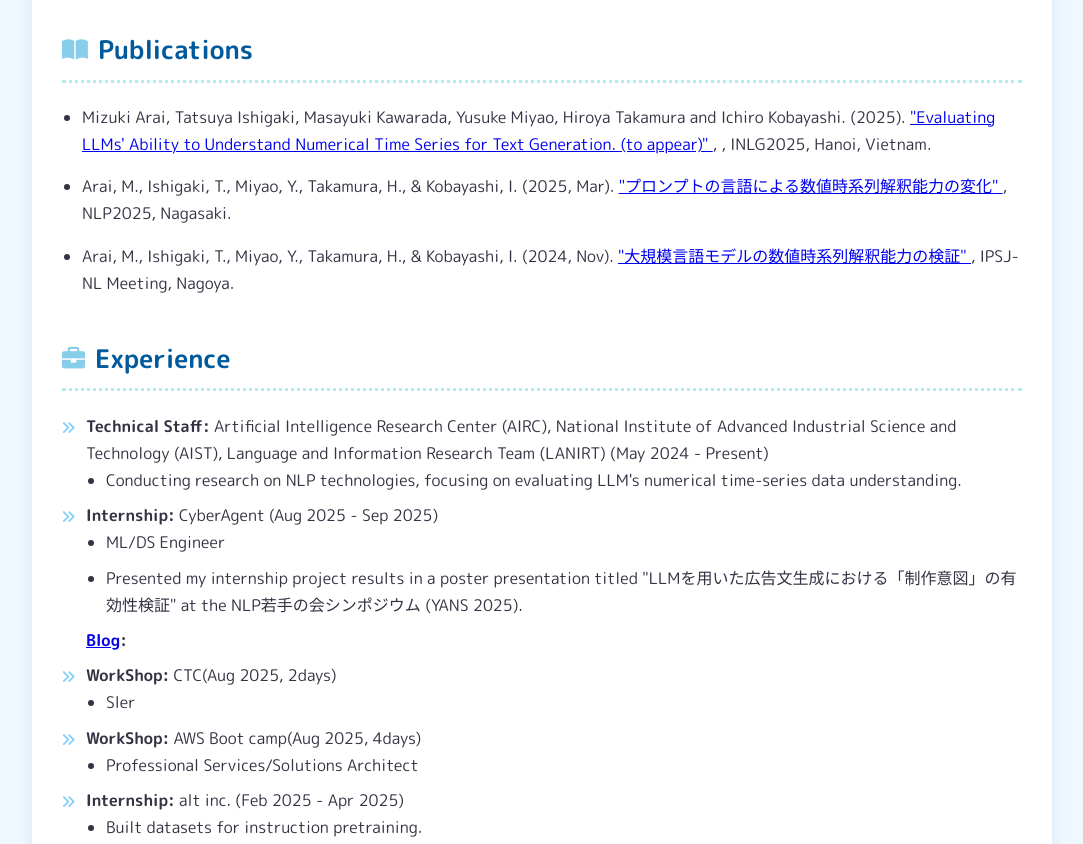
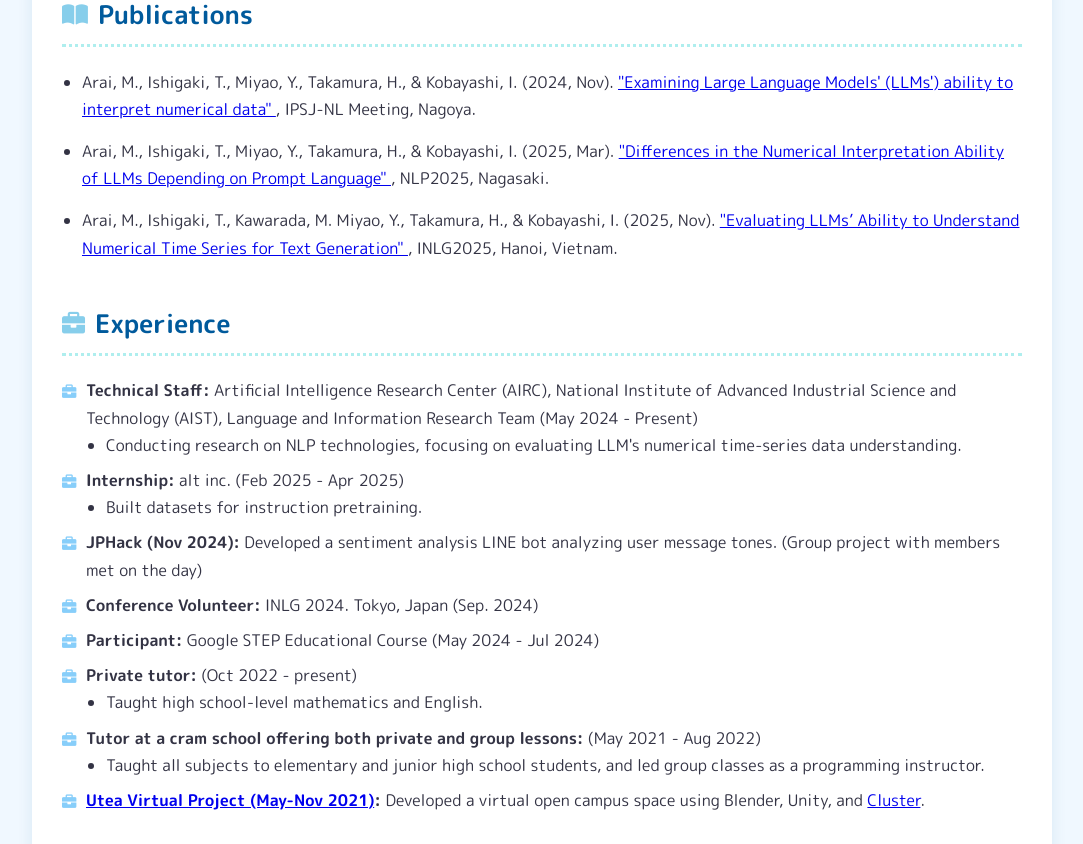
Before and after one commit to chiwacco/chiwacco.github.io, a plain HTML site: page index.html in a window 1280 px wide. Shown: the part 1605-2449 px from the top of the page, without its empty margins (98-1181 px from the left). Drawn offline with Linux system fonts and the light colour scheme.

Commit message:
25/11/21

```diff
--- a/index.html
+++ b/index.html
@@ -8,17 +8,16 @@
     <link rel="preconnect" href="https://fonts.gstatic.com" crossorigin>
     <link href="https://fonts.googleapis.com/css2?family=M+PLUS+Rounded+1c:wght@400;700&display=swap" rel="stylesheet">
     <link rel="stylesheet" href="https://cdnjs.cloudflare.com/ajax/libs/font-awesome/6.0.0-beta3/css/all.min.css">
-    <link rel="stylesheet" href="https://cdnjs.cloudflare.com/ajax/libs/font-awesome/5.15.4/css/all.min.css">
-    <link rel="stylesheet" href="https://cdnjs.cloudflare.com/ajax/libs/font-awesome/6.0.0/css/all.min.css">
 
     <style>
+        /* ライトブルー基調にアレンジしたスタイル */
         body {
             font-family: 'M PLUS Rounded 1c', sans-serif;
             line-height: 1.7;
             margin: 0;
             padding: 0;
-            background-color: #F0F8FF;
-            color: #334;
+            background-color: #F0F8FF; /* AliceBlue 背景 */
+            color: #334; /* 少し濃いめの文字色 */
         }
         .container {
             max-width: 960px;
@@ -26,12 +25,12 @@
             padding: 30px;
             background-color: #fff;
             border-radius: 15px;
-            box-shadow: 0 4px 15px rgba(0, 100, 150, 0.1);
+            box-shadow: 0 4px 15px rgba(0, 100, 150, 0.1); /* 青系の影 */
         }
         header {
             text-align: center;
             padding-bottom: 1.5em;
-            border-bottom: 2px dashed #B0E0E6;
+            border-bottom: 2px dashed #B0E0E6; /* PowderBlue の点線 */
             margin-bottom: 20px;
         }
         /* プロフィール写真のスタイル */
@@ -70,7 +69,7 @@
 
         nav a {
             text-decoration: none;
-            color: #005A9C; /* DodgerBlue のリンク */
+            color: #1E90FF; /* DodgerBlue のリンク */
             padding: 10px 18px;
             display: inline-block;
             border-radius: 5px;
@@ -110,85 +109,60 @@
             padding-left: 1.5em;
             position: relative;
         }
-
-        ul li {
-            position: relative; /* ::before の position: absolute の基準 */
-            padding-left: 1.5em;
-            margin-bottom: 8px;
-            list-style: none;
-        }
-
+        /* リスト項目の前のアイコン */
         ul li::before {
-            content: '\f138'; /* デフォルトの矢印アイコン (Arrow1 ) */
+            content: '\f138'; /* Font Awesome の矢印アイコン (例) */
             font-family: 'Font Awesome 6 Free';
             font-weight: 900; /* Solid スタイル */
             color: #87CEFA; /* LightSkyBlue */
             position: absolute;
             left: 0;
-            top: 3px; /* 位置調整。フォントサイズや行の高さによって微調整 */
+            top: 3px; /* 位置調整 */
             font-size: 0.9em;
         }
-
-        #education > ul > li::before {
-            content: '\f138'; /* Arrow1 */
+        /* 特定のリストのアイコンやスタイルを調整 */
+        #publications ul li::before,
+        #experience ul > li > ul > li::before,
+        #education ul > li > ul > li::before {
+             content: none;
         }
-
-        #experience > ul > li::before {
-            content: '\f101'; /* Arrow2 (angle-double-right) */
-        }
-
-        #skills > ul > li::before {
-            content: '\f101'; /* Arrow1 */
-        }
-
-        #interests > ul > li::before {
-            content: '\f101'; /* Arrow2 (angle-double-right) */
-        }
-
-        #publications ul li::before,
-        #experience ul > li > ul > li::before, /* experience のネストされたリスト */
-        #education ul > li > ul > li::before { /* education のネストされたリスト */
-            content: none;
-        }
-
-        #publications ul li,
-        #experience ul > li > ul > li,
-        #education ul > li > ul > li {
-            padding-left: 0; /* アイコンがないので左パディングをリセット */
-            list-style: disc; /* 標準のdiscマーカーを表示 */
-            margin-left: 20px; /* 標準のリストのようにインデント */
-        }
+         #publications ul li, #experience ul > li > ul > li, #education ul > li > ul > li {
+             padding-left: 0;
+             list-style: disc;
+             margin-left: 20px;
+         }
+         /* 経験セクションのトップレベルリストにアイコン */
+         #experience > ul > li::before {
+             content: '\f0b1'; /* briefcase */
+             color: #87CEFA; /* LightSkyBlue */
+         }
+         #skills > ul > li::before {
+             content: '\f101'; /* code branch or similar */
+             color: #87CEFA;
+         }
+         #interests > ul > li::before {
+              content: '\f004'; /* heart */
+              color: #87CEFA;
+         }
 
 
         .contact-info ul li::before {
             content: ''; /* デフォルトアイコンを消す */
         }
-        .contact-info ul li:nth-child(2)::before {
-    font-family: "Font Awesome 5 Brands", "FontAwesome"; /* FA5 Brands。FA6なら "Font Awesome 6 Brands" */
-    content: '\f08c'; /* fa-linkedin-in または fa-linkedin (バージョンによる) */
-    }
-
-        /* 3番目のアイコン: GitHub (Brandsスタイル) */
-        .contact-info ul li:nth-child(3)::before {
-            font-family: "Font Awesome 5 Brands", "FontAwesome"; /* FA5 Brands。FA6なら "Font Awesome 6 Brands" */
-            /* font-weight: 400; */ /* Brandsは通常 normal (400) */
-            content: '\f09b'; /* fa-github */
-        }
-
         /* 連絡先リストのアイコンを個別に設定 */
          .contact-info ul li:nth-child(1)::before { content: '\f0e0'; color: #87CEEB;} /* mail (SkyBlue) */
          .contact-info ul li:nth-child(2)::before { content: '\f08c'; color: #87CEEB;} /* linkedin */
          .contact-info ul li:nth-child(3)::before { content: '\f09b'; color: #87CEEB;} /* github */
 
         .contact-info a, .project-link a, .publication-link a {
-            color: #005A9C; /* Cerulean Blue */
+            color: #007BA7; /* Cerulean Blue */
             text-decoration: none;
             font-weight: bold;
             transition: color 0.3s ease;
         }
         .contact-info a:hover, .project-link a:hover, .publication-link a:hover {
             text-decoration: underline;
-            color: #005A9C; /* DodgerBlue */
+            color: #1E90FF; /* DodgerBlue */
         }
         .publication-item {
             margin-bottom: 15px;
@@ -261,9 +235,6 @@
                         <ul><li>Admitted through recommendation.</li><li>Focus: NLP, ML (LLMs and time-series data interpretation).</li></ul>
                     </li>
                     <li>
-                        <strong>Visiting Researcher:</strong> German Research Center for Artificial Intelligence (DFKI), Germany (Oct 2025 - Dec 2025)
-                    </li>
-                    <li>
                         <strong>Bachelor of Information Science:</strong> Ochanomizu University (Apr 2021 - Mar 2025)
                         <ul><li>Admission: University-specific AO/Recommendation</li><li> Sample Course Grades: Programming 4.1, Computer Graphics 3.9, Artificial Intelligence 4.0</li></ul>
                     </li>
@@ -278,22 +249,22 @@
                  <h2><i class="fas fa-book-open"></i>Publications</h2>
                  <ul>
                     <li class="publication-item">
-                        Mizuki Arai, Tatsuya Ishigaki, Masayuki Kawarada, Yusuke Miyao, Hiroya Takamura and Ichiro Kobayashi. (2025).
-                        <a href="nan" target="_blank" class="publication-link">
-                            "Evaluating LLMs' Ability to Understand Numerical Time Series for Text Generation. (to appear)"
-                        </a>, , INLG2025, Hanoi, Vietnam.
+                        Arai, M., Ishigaki, T., Miyao, Y., Takamura, H., & Kobayashi, I. (2024, Nov).
+                        <a href="https://ipsj.ixsq.nii.ac.jp/records/241661" target="_blank" class="publication-link">
+                            "Examining Large Language Models' (LLMs') ability to interpret numerical data"
+                        </a>, IPSJ-NL Meeting, Nagoya.
                     </li>
                     <li class="publication-item">
                         Arai, M., Ishigaki, T., Miyao, Y., Takamura, H., & Kobayashi, I. (2025, Mar).
                         <a href="https://www.anlp.jp/proceedings/annual_meeting/2025/pdf_dir/P2-1.pdf" target="_blank" class="publication-link">
-                            "プロンプトの言語による数値時系列解釈能力の変化"
+                            "Differences in the Numerical Interpretation Ability of LLMs Depending on Prompt Language"
                         </a>, NLP2025, Nagasaki.
                     </li>
                     <li class="publication-item">
-                        Arai, M., Ishigaki, T., Miyao, Y., Takamura, H., & Kobayashi, I. (2024, Nov).
-                        <a href="https://ipsj.ixsq.nii.ac.jp/records/241661" target="_blank" class="publication-link">
-                            "大規模言語モデルの数値時系列解釈能力の検証"
-                        </a>, IPSJ-NL Meeting, Nagoya.
+                        Arai, M., Ishigaki, T., Kawarada, M. Miyao, Y., Takamura, H., & Kobayashi, I. (2025, Nov).
+                        <a href="https://aclanthology.org/2025.inlg-main.16/" target="_blank" class="publication-link">
+                            "Evaluating LLMs’ Ability to Understand Numerical Time Series for Text Generation"
+                        </a>, INLG2025, Hanoi, Vietnam.
                     </li>
                 </ul>
             </section>
@@ -302,24 +273,8 @@
                 <h2><i class="fas fa-briefcase"></i>Experience</h2>
                 <ul>
                     <li>
-                        <strong>Technical Staff:</strong> Artificial Intelligence Research Center (AIRC), National Institute of Advanced Industrial Science and Technology (AIST), Language and Information Research Team (LANIRT) (May 2024 - Present)
+                        <strong>Technical Staff:</strong> Artificial Intelligence Research Center (AIRC), National Institute of Advanced Industrial Science and Technology (AIST), Language and Information Research Team (May 2024 - Present)
                         <ul><li>Conducting research on NLP technologies, focusing on evaluating LLM's numerical time-series data understanding.</li></ul>
-                    </li>
-                    <li>
-                        <strong>Internship:</strong> CyberAgent (Aug 2025 - Sep 2025)
-                        <ul><li>ML/DS Engineer</li></ul>
-                        <ul><li>Presented my internship project results in a poster presentation titled "LLMを用いた広告文生成における「制作意図」の有効性検証" at the NLP若手の会シンポジウム (YANS 2025).</li></ul>
-                        <strong>
-                            <a href="https://developers.cyberagent.co.jp/blog/archives/59088/" target="_blank" class="project-link">Blog</a>:
-                        </strong>
-                    </li>
-                    <li>
-                        <strong>WorkShop:</strong> CTC(Aug 2025, 2days)
-                        <ul><li>Sler</li></ul>
-                    </li>
-                    <li>
-                        <strong>WorkShop:</strong> AWS Boot camp(Aug 2025, 4days)
-                        <ul><li>Professional Services/Solutions Architect</li></ul>
                     </li>
                     <li>
                         <strong>Internship:</strong> alt inc. (Feb 2025 - Apr 2025)
```
